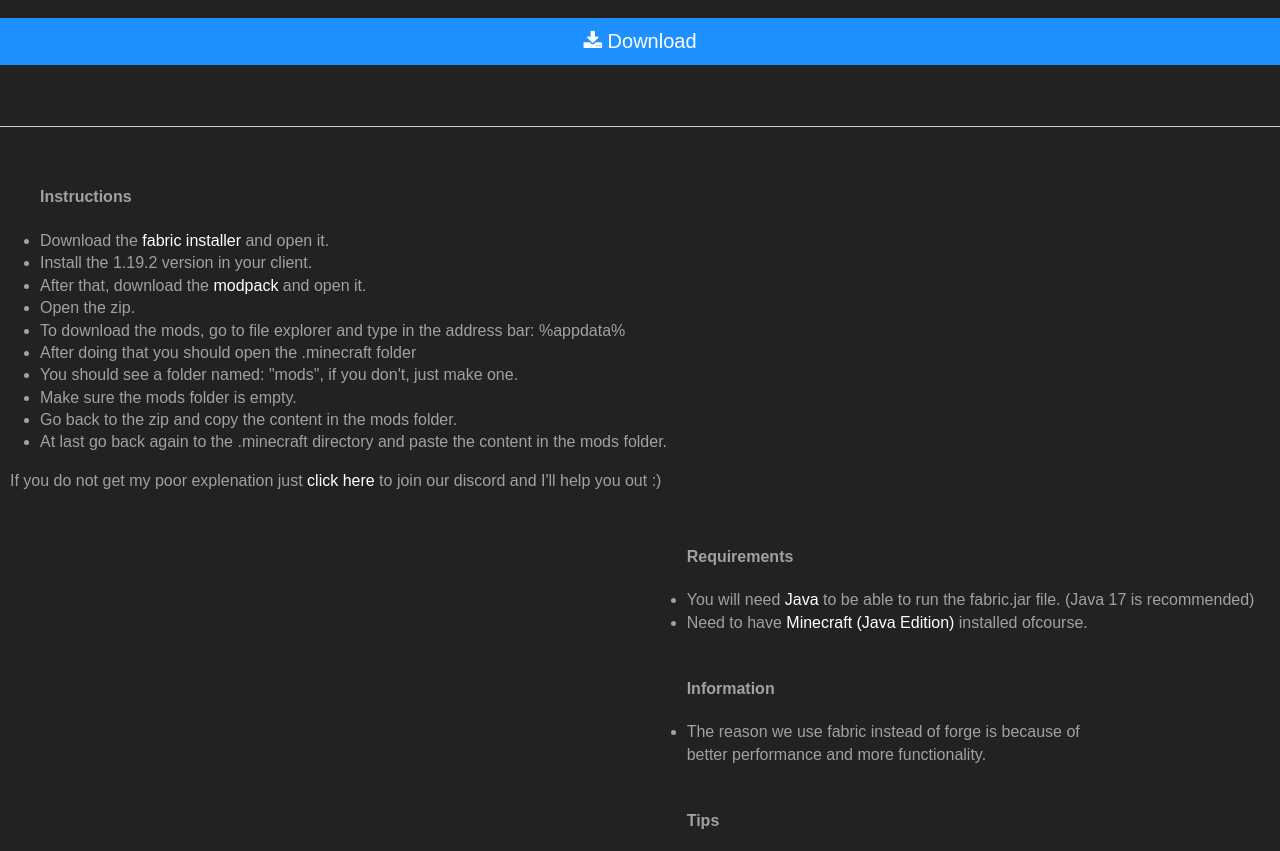
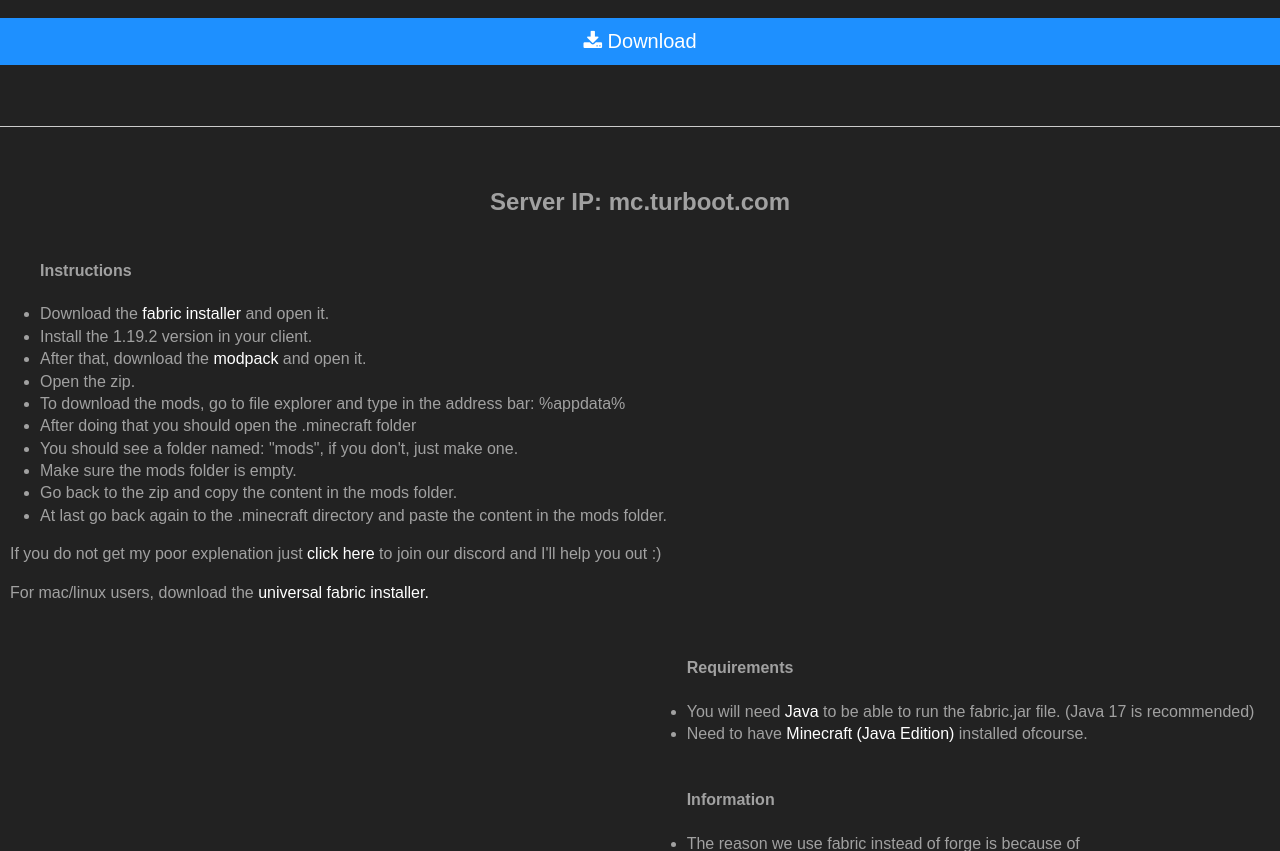
Before and after one commit to Turbootzz/Turboot, a PHP site: page /cobblemon in a window 1280 px wide. Shown: the part 307-1158 px from the top of the page. Run offline with PHP 8.4, Linux system fonts and the light colour scheme.

Commit message:
small changes

```diff
--- a/assets/css/cobblemon.css
+++ b/assets/css/cobblemon.css
@@ -127,7 +127,7 @@
     }
 }
 
-h3 {
+h2,h3 {
     text-align: center;
 }
 
--- a/cobblemon.php
+++ b/cobblemon.php
@@ -1,5 +1,6 @@
 <!doctype html>
 <html class="no-js" lang="en">
+
 <head>
     <meta charset="utf-8">
     <title>Turboot - Pixelmon</title>
@@ -16,6 +17,7 @@
     <link rel="stylesheet" href="https://cdnjs.cloudflare.com/ajax/libs/font-awesome/4.7.0/css/font-awesome.min.css">
     <link rel="icon" type="image/x-icon" href="assets/img/favicon.ico">
 </head>
+
 <body>
     <header>
         <ul class="topnav">
@@ -30,25 +32,28 @@
         <hr>
         <br>
         <h3>Download Fabric Installer (Windows)</h3>
-        <a href="https://maven.fabricmc.net/net/fabricmc/fabric-installer/0.11.2/fabric-installer-0.11.2.exe"><button class="btn" style="width:100%"><i
-                    class="fa fa-download"></i> Download</button></a>
-                    <br>
-                    <br>
+        <a href="https://maven.fabricmc.net/net/fabricmc/fabric-installer/0.11.2/fabric-installer-0.11.2.exe"><button
+                class="btn" style="width:100%"><i class="fa fa-download"></i> Download</button></a>
+        <br>
+        <br>
         <h3>Download Cobblemon Modpack</h3>
-        <a href="assets/downloads/modpack-bf-cobblemon-1.19.2.zip"><button class="btn" style="width:100%"><i
+        <a href="assets/downloads/modpack-bf-cobblemon-1.19.2-v1.1.zip"><button class="btn" style="width:100%"><i
                     class="fa fa-download"></i> Download</button></a>
         <br>
         <br>
         <br>
         <hr>
         <br>
+        <h2>Server IP: mc.turboot.com</h2>
         <div id="left">
             <ul>
                 <h4>Instructions</h4>
                 <li>Download the <a
-                    href="https://maven.fabricmc.net/net/fabricmc/fabric-installer/0.11.2/fabric-installer-0.11.2.exe">fabric installer</a> and open it.</li>
+                        href="https://maven.fabricmc.net/net/fabricmc/fabric-installer/0.11.2/fabric-installer-0.11.2.exe">fabric
+                        installer</a> and open it.</li>
                 <li>Install the 1.19.2 version in your client.</li>
-                <li>After that, download the <a href="assets/downloads/modpack-bf-cobblemon-1.19.2.zip">modpack</a> and open it.</li>
+                <li>After that, download the <a href="assets/downloads/modpack-bf-cobblemon-1.19.2.zip">modpack</a> and
+                    open it.</li>
                 <li>Open the zip.</li>
                 <li>To download the mods, go to file explorer and type in the address bar: %appdata%</li>
                 <li>After doing that you should open the .minecraft folder</li>
@@ -59,6 +64,9 @@
             </ul>
             <p style="margin-left: 10px;"> If you do not get my poor explenation just <a
                     href="https://discord.gg/Z9dZC6V7cQ">click here</a> to join our discord and I'll help you out :)</p>
+            <p style="margin-left: 10px;"> For mac/linux users, download the <a
+                    href="https://maven.fabricmc.net/net/fabricmc/fabric-installer/0.11.2/fabric-installer-0.11.2.jar">universal
+                    fabric installer.</a></p>
         </div>
         <ul id="right">
             <h4>Requirements</h4>
@@ -79,4 +87,5 @@
     <footer>
     </footer>
 </body>
+
 </html>
--- a/header.php
+++ b/header.php
@@ -49,6 +49,7 @@
                 <ul class="dropdown-turboot dropdown-menu dropdown-menu-dark">
                   <li><a class="dropdown-item" href="https://cloud.turboot.com" target="_blank">Nextcloud</a></li>
                   <li><a class="dropdown-item" href="https://jelly.turboot.com" target="_blank">Jellyfin</a></li>
+                  <li><a class="dropdown-item" href="https://manga.turboot.com" target="_blank">Read Manga</a></li>
                   <li>
                     <hr class="dropdown-divider">
                   </li>
```
